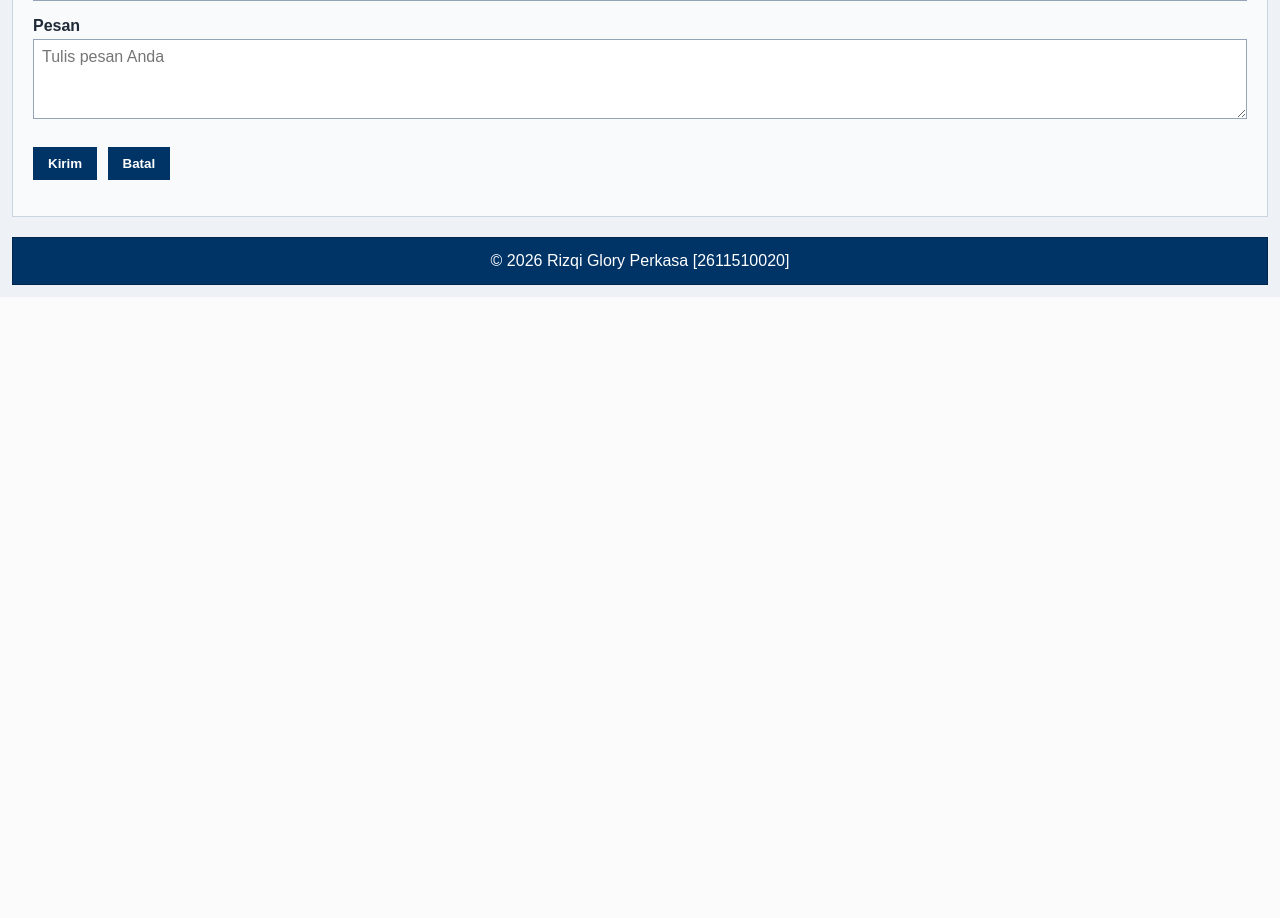
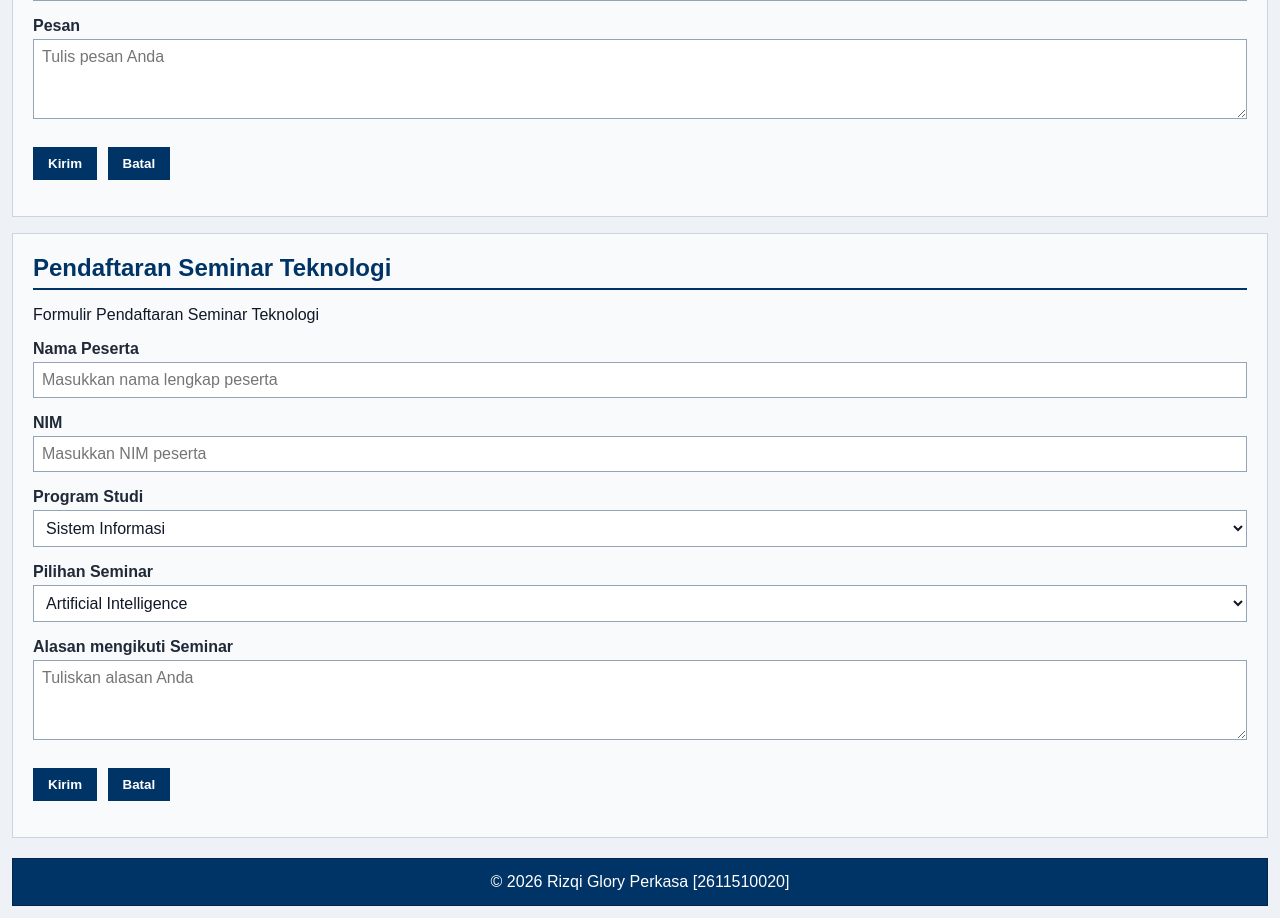
Before and after one commit to DC-Kiki/pwd-kk1020-2611510020, a PHP site: page / in a window 1280 px wide. Shown: the part 1507-2425 px from the top of the page. Before the commit the page ends 1804 px from the top, so only its background shows below. Run offline with PHP 8.4, Linux system fonts and the light colour scheme.

Commit message:
Menambahkan pilihan 4 Seminar serta menerapkan CSS pada Form Seminar

```diff
--- a/uts/index.php
+++ b/uts/index.php
@@ -262,23 +262,72 @@ switch ($programStudi) {
 				<button type="reset">Batal</button>
 				<p class="form-feedback" data-form-feedback aria-live="polite"></p>
 			</form>
+		</section>
 
-			<?php if (isset($_SESSION["nama"])): ?>
-				<article id="hasilKontak" class="submission-result" aria-live="polite">
-					<h3>Data Formulir yang Dikirim</h3>
-					<p><strong>Nama Lengkap:</strong> <?= htmlspecialchars($_SESSION["nama"] ?? "", ENT_QUOTES, "UTF-8") ?></p>
-					<p><strong>Email:</strong> <?= htmlspecialchars($_SESSION["email"] ?? "", ENT_QUOTES, "UTF-8") ?></p>
-					<p><strong>Semester:</strong> <?= htmlspecialchars($_SESSION["semester"] ?? "", ENT_QUOTES, "UTF-8") ?></p>
-					<p><strong>Tanggal Kunjungan:</strong> <?= htmlspecialchars($_SESSION["tanggal"] ?? "", ENT_QUOTES, "UTF-8") ?></p>
-					<p><strong>Jenis Pesan:</strong> <?= htmlspecialchars($_SESSION["jenis_pesan"] ?? "", ENT_QUOTES, "UTF-8") ?></p>
-					<p><strong>Topik yang Diminati:</strong>
-						<?= htmlspecialchars(implode(", ", $_SESSION["minat"] ?? []), ENT_QUOTES, "UTF-8") ?>
-					</p>
-					<p><strong>Program Studi:</strong> <?= htmlspecialchars($_SESSION["prodi"] ?? "", ENT_QUOTES, "UTF-8") ?></p>
-					<p><strong>Pesan:</strong> <?= nl2br(htmlspecialchars($_SESSION["pesan"] ?? "", ENT_QUOTES, "UTF-8")) ?></p>
-				</article>
-			<?php endif; ?>
+		<section id="seminar">
+			<h2>Pendaftaran Seminar Teknologi</h2>
+			<p>Formulir Pendaftaran Seminar Teknologi</p>
+
+			<form id="seminarForm" class="js-seminar-form" data-validation="seminar" action="index.php" method="post" novalidate>
+				<div class="form-group">
+					<label for="mahasiswa">Nama Peserta</label><br />
+					<input
+						class="input-form"
+						type="text"
+						id="mahasiswa"
+						name="mahasiswa"
+						placeholder="Masukkan nama lengkap peserta"
+						minlength="3"
+						maxlength="50"
+						required />
+				</div>
+
+				<div class="form-group">
+					<label for="nim">NIM</label><br />
+
+					<input class="input-form" type="number" id="nim" name="nim" placeholder="Masukkan NIM peserta" required />
+				</div>
+
+				<div class="form-group">
+					<label for="studi">Program Studi</label><br />
+
+					<select class="input-form" id="studi" name="studi" required>
+						<option value="" disabled>-- Pilih Program Studi --</option>
+						<option value="SI">Sistem Informasi</option>
+						<option value="TI">Teknik Informatika</option>
+					</select>
+				</div>
+
+				<div class="form-group">
+					<label for="pilihan">Pilihan Seminar</label><br />
+
+					<select class="input-form" id="pilihan" name="pilihan" required>
+						<option value="" disabled>-- Pilih Seminar --</option>
+						<option value="AI">Artificial Intelligence</option>
+						<option value="WD">Web Development</option>
+						<option value="CS">Cyber Security</option>
+						<option value="DA">Data Analytics</option>
+					</select>
+				</div>
+
+				<div class="form-group">
+					<label for="alasan">Alasan mengikuti Seminar</label><br />
+
+					<textarea
+						class="input-form"
+						id="alasan"
+						name="alasan"
+						maxlength="300"
+						placeholder="Tuliskan alasan Anda"
+						required></textarea>
+				</div>
+
+				<button type="submit">Kirim</button>
+				<button type="reset">Batal</button>
+				<p class="form-feedback" data-form-feedback aria-live="polite"></p>
+			</form>
 		</section>
+
 	</main>
 
 	<footer>
--- a/uts/style.css
+++ b/uts/style.css
@@ -159,6 +159,44 @@ section {
   margin-bottom: 16px;
 }
 
+/* Bagian Seminar */
+#seminar {
+  background-color: #f8fafc;
+  border: 1px solid #cbd5e1;
+  padding: 20px;
+  margin: 0;
+}
+
+#seminar h2 {
+  color: #003366;
+  border-bottom: 2px solid #003366;
+  padding-bottom: 6px;
+  margin-top: 0;
+  margin-bottom: 16px;
+}
+
+#seminar label {
+  color: #1f2937;
+  font-weight: bold;
+}
+
+#seminar textarea {
+  min-height: 80px;
+  resize: vertical;
+}
+
+#seminar button {
+  background-color: #003366;
+  color: #ffffff;
+  font-weight: bold;
+  padding: 8px 14px;
+  margin: 8px 6px 0 0;
+  border: 1px solid #003366;
+  cursor: pointer;
+}
+
+/* Akhir Seminar */
+
 .form-group {
   margin: 12px 0;
 }
@@ -238,6 +276,13 @@ footer p {
     grid-column: 1 / -1;
   }
 
+  /* Bagian Seminar */
+  #seminar {
+    grid-column: 1 / -1;
+  }
+
+  /* Akhir Seminar */
+
   #navMenu {
     display: flex;
     flex-direction: row;
```
Also changed, not shown: uts/README.md.
